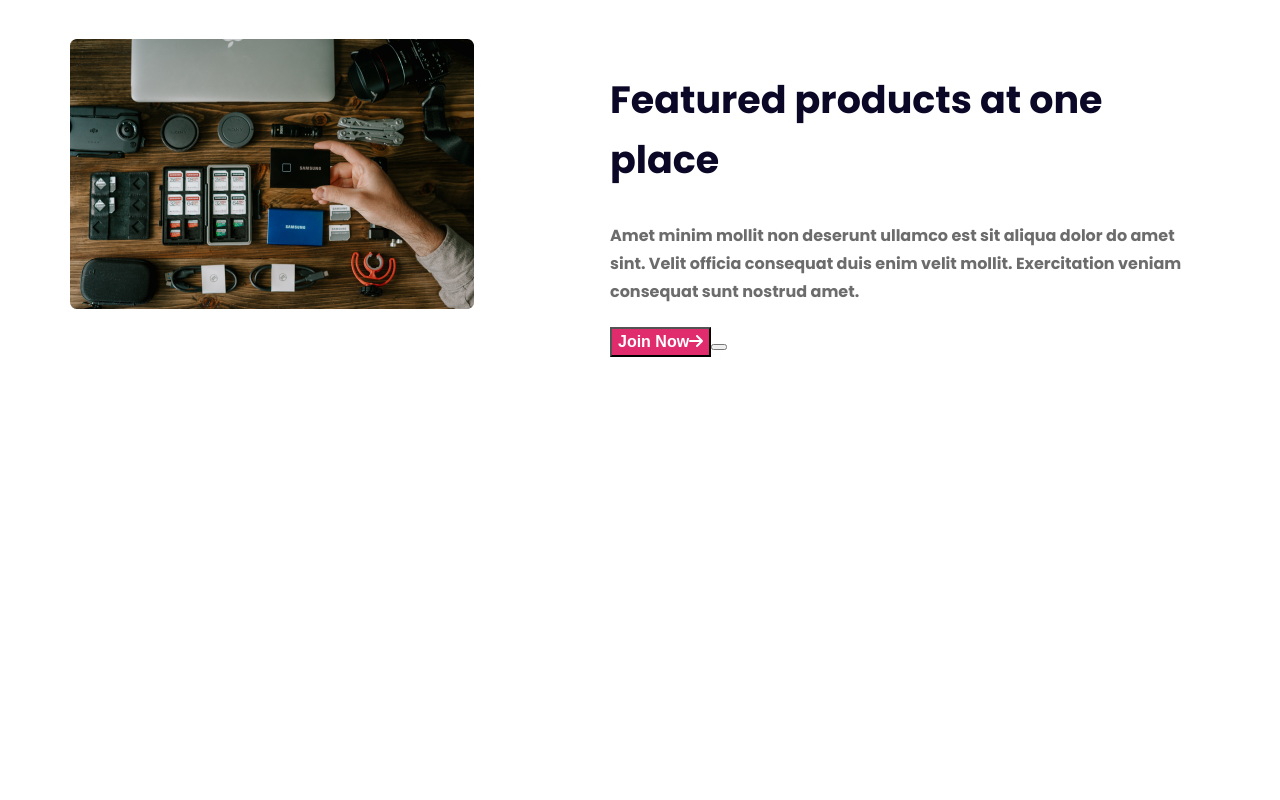
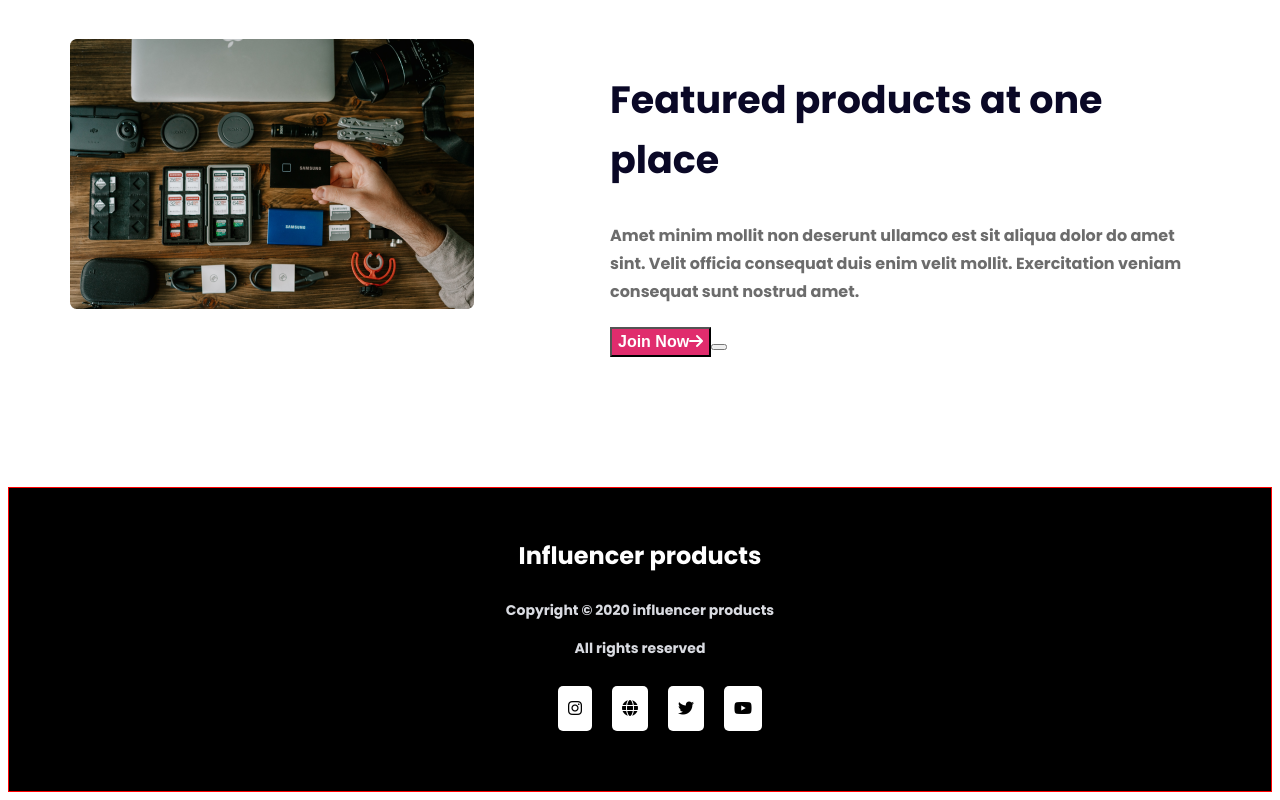
Before and after one commit to Shahinul99/influencer-gear-row, a plain HTML site: page index.html in a window 1280 px wide. Shown: the part 3005-3805 px from the top of the page. Before the commit the page ends 3492 px from the top, so only its background shows below. Drawn offline with Linux system fonts and the light colour scheme; files whose address does not match are found by name.

Commit message:
added a foote

```diff
--- a/index.html
+++ b/index.html
@@ -131,7 +131,27 @@
         </section>
     </main>
     <footer>
-
+        <div class="footer-container">
+            <div class="footer-content">
+                <h3 class="footer-title">
+                    Influencer products
+                </h3>
+                <p class="footer-sub-title">
+                    Copyright © 2020  influencer products
+                </p>
+                <p class="footer-discription">
+                    All rights reserved
+                </p>
+                <div class="s-icons">
+                    <ul>
+                        <li><i class="fa-brands fa-instagram"></i></li>
+                        <li><i class="fa-solid fa-globe"></i></li>
+                        <li><i class="fa-brands fa-twitter"></i></li>
+                        <li><i class="fa-brands fa-youtube"></i></li>
+                    </ul>
+                </div>
+            </div>
+        </div>
     </footer>
 </body>
 </html>
--- a/style.css
+++ b/style.css
@@ -195,3 +195,56 @@ main section {
     width: auto;
 
 }
+
+/* footer style */
+.footer-container {
+    background-color: black;
+    text-align: center;
+    margin-top: 40px;
+    border: 1px solid red;
+}
+
+.footer-content {
+    margin: 50px 0;
+}
+/* .footer-content {
+    width: 500px;
+} */
+.footer-title {
+    color: rgb(255, 255, 255);
+    font-size: 24px;
+    font-weight: 700;
+    line-height: 36px;
+    letter-spacing: 0px;
+}
+
+.footer-sub-title {
+    color: rgb(217, 219, 225);
+    font-size: 14px;
+    font-weight: 700;
+    line-height: 24px;
+    letter-spacing: 0%;
+}
+.footer-discription {
+    color: rgb(217, 219, 225);
+    font-size: 14px;
+    font-weight: 700;
+    line-height: 24px;
+    letter-spacing: 0%;
+}
+
+.s-icons {
+}
+footer ul {
+    display: flex;
+    justify-content: center;
+}
+
+footer ul li {
+    text-decoration: none;
+    padding: 10px;
+    border-radius: 5px;
+    background-color: #fff;
+    margin: 10px;
+
+}
```
